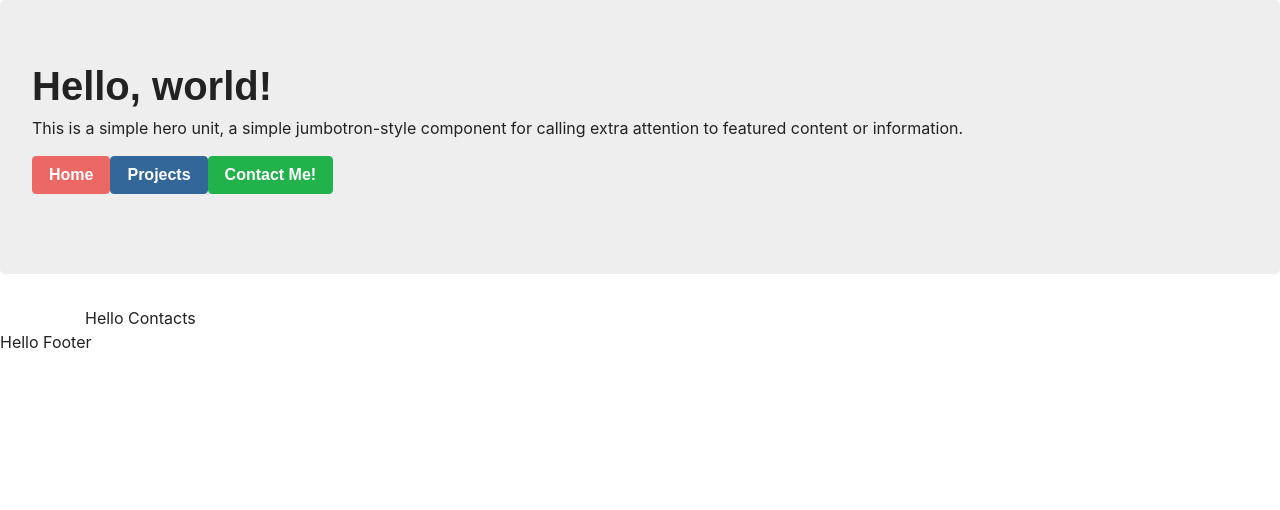
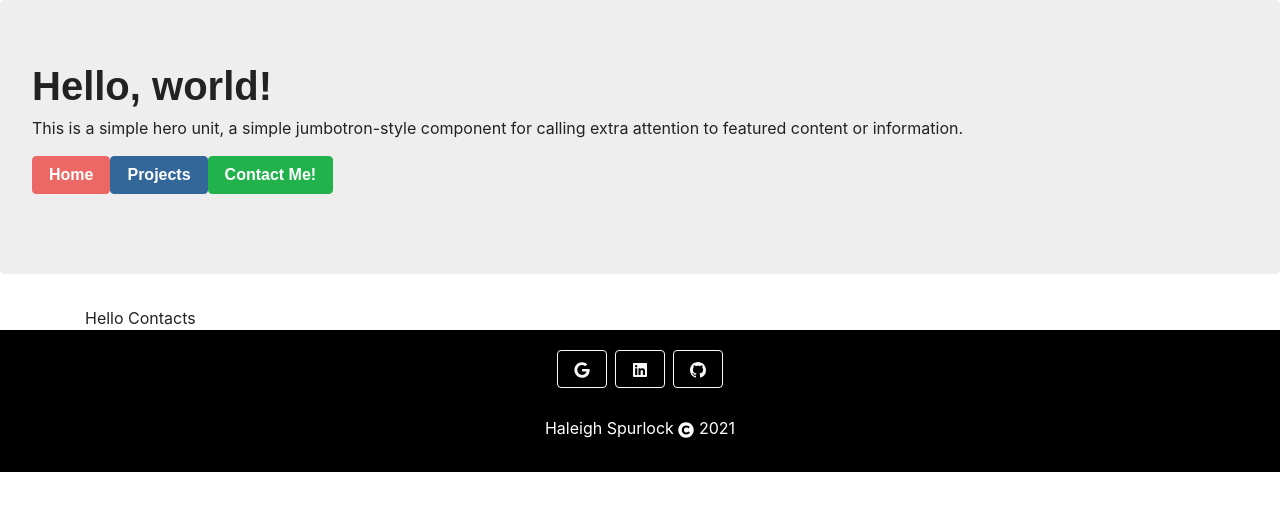
Before and after one commit to haleighspurlock/portfolio, a React (Create React App) app: page /contact in a window 1280 px wide. Shown: the top 510 px of the page. Built offline with nearby package versions, Linux system fonts and the light colour scheme; a web font is replaced by a local one.

Commit message:
header and footer are kind of cool and doing stuff

```diff
--- a/src/components/Footer.js
+++ b/src/components/Footer.js
@@ -1,8 +1,24 @@
 import React from 'react';
+import { Link } from 'react-router-dom';
+import { FaGoogle, FaLinkedin, FaCopyright } from 'react-icons/fa';
+import { GoMarkGithub } from "react-icons/go";
 
 function Footer () {
     return(
-        'Hello Footer'
+        <footer className='bg-dark text-center text-white'>
+            <div className='container p-3 pb-0'>
+                <section className='mb-2'>
+                    <Link target='_blank' to='mailto:haleighspurlock@gmail.com' className='btn btn-outline-light btn-floating m-1' role='button'>< FaGoogle/></Link>
+
+                    <Link target='_blank' to='https://www.linkedin.com/in/haleighspurlock/' className='btn btn-outline-light btn-floating m-1' role='button'>< FaLinkedin/></Link>
+
+                    <Link to='https://github.com/haleighspurlock' className='btn btn-outline-light btn-floating m-1' role='button'>< GoMarkGithub/></Link>
+                </section>
+                <section className='text-center p-3'>
+                Haleigh Spurlock <FaCopyright/> 2021
+            </section>
+            </div>
+        </footer>
     );
 }
 
--- a/src/components/Header.js
+++ b/src/components/Header.js
@@ -1,5 +1,5 @@
 import React from 'react';
-import { Jumbotron, Button } from 'react-bootstrap';
+import { Jumbotron } from 'react-bootstrap';
 import { Link } from 'react-router-dom';
 
 function Header () {
```
